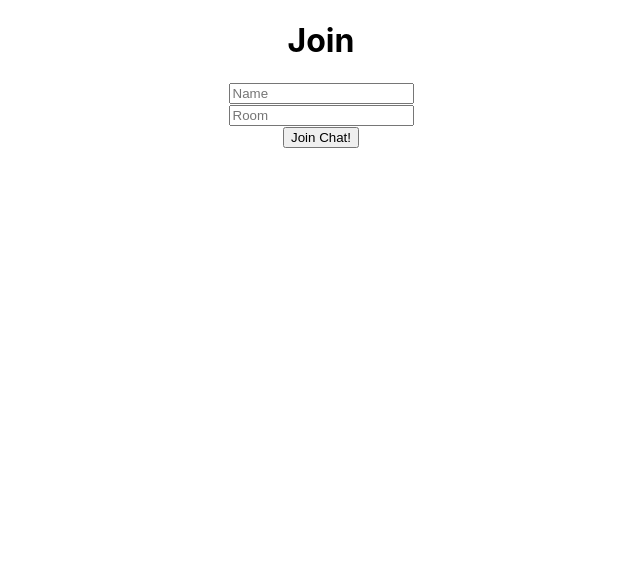
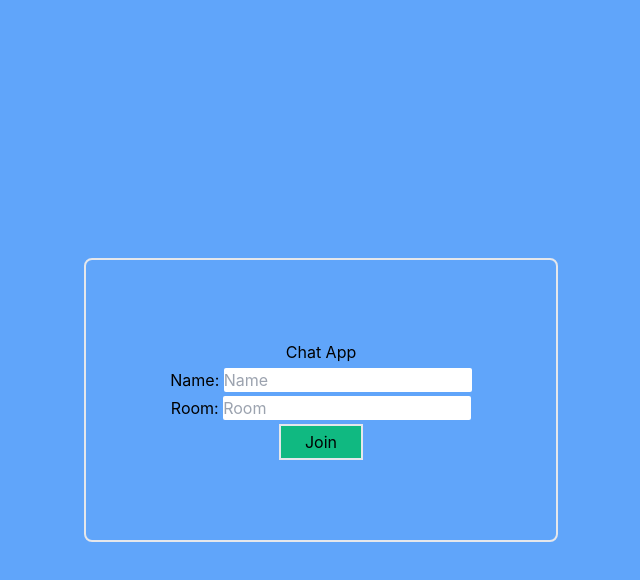
Before and after one commit to Kyokatarz/react-socket-chat-app, a React (Create React App) app in the folder client/: page / in a window 1280 px wide. Shown: the top 580 px of the page, without its empty margins (319-959 px from the left). Built offline with nearby package versions, Linux system fonts and the light colour scheme.

Commit message:
basic styling on landing page

```diff
--- a/client/src/App.css
+++ b/client/src/App.css
@@ -1,5 +1,6 @@
 .App {
   text-align: center;
+  min-height: 100vh;
 }
 
 .App-logo {
--- a/client/src/App.tsx
+++ b/client/src/App.tsx
@@ -1,24 +1,15 @@
 import React from 'react'
-import { BrowserRouter as Router, Route } from 'react-router-dom'
 
+import Routes from './Routes'
 import './App.css'
-import ChatRoom from './components/ChatRoom'
-import Join from './components/Join'
 
 export const ENDPOINT =
   process.env.NODE_ENV === 'development' ? 'localhost:5000' : 'undefined'
 
 function App() {
   return (
-    <div className='App'>
-      <Router>
-        <Route exact path='/'>
-          <Join />
-        </Route>
-        <Route exact path='/chat'>
-          <ChatRoom />
-        </Route>
-      </Router>
+    <div className='App bg-blue-400'>
+      <Routes />
     </div>
   )
 }
--- /dev/null
+++ b/client/src/Routes.tsx
@@ -0,0 +1,18 @@
+import React from 'react'
+import { Switch, Route } from 'react-router-dom'
+import ChatRoom from './pages/ChatRoom'
+
+import LandingPage from './pages/LandingPage/LandingPage'
+
+const Routes = () => {
+  return (
+    <>
+      <Switch>
+        <Route exact path='/' component={LandingPage} />
+        <Route exact path='/chat' component={ChatRoom} />
+      </Switch>
+    </>
+  )
+}
+
+export default Routes
--- /dev/null
+++ b/client/src/components/Button/index.tsx
@@ -0,0 +1,16 @@
+import React from 'react'
+
+type Props = {
+  label: string
+  onClick?: (p: unknown) => void
+}
+
+const Button = ({ label, onClick }: Props) => {
+  return (
+    <button className='border-2 px-6 py-1 bg-green-500' onClick={onClick}>
+      {label}
+    </button>
+  )
+}
+
+export default Button
--- a/client/src/components/ChatRoom/index.tsx
+++ /dev/null
@@ -1,27 +0,0 @@
-import React, { useEffect } from 'react'
-import { useLocation } from 'react-router-dom'
-import queryString from 'query-string'
-import io from 'socket.io-client'
-
-import { ENDPOINT } from '../../App'
-
-let socket: any
-
-const ChatRoom = () => {
-  const location = useLocation()
-  useEffect(() => {
-    const { room, name } = queryString.parse(location.search)
-    socket = io(ENDPOINT)
-    socket.emit('join', { room, name }, ({ error }: any) => {
-      console.log(error)
-    })
-
-    return () => {
-      socket.off()
-    }
-  }, [location])
-
-  return <div>Hello this is chat room</div>
-}
-
-export default ChatRoom
--- /dev/null
+++ b/client/src/components/InputGroup/index.tsx
@@ -0,0 +1,32 @@
+import React from 'react'
+
+type Props = {
+  label?: string
+  value?: string
+  uniqueId?: string
+  placeholder?: string
+  onChange?: (e: any) => void
+}
+
+const InputGroup = ({
+  label,
+  value,
+  onChange,
+  uniqueId,
+  placeholder,
+}: Props) => {
+  return (
+    <div className='m-1'>
+      <label htmlFor={uniqueId}>{label}: </label>
+      <input
+        id={uniqueId}
+        value={value}
+        onChange={onChange}
+        placeholder={placeholder}
+        className='rounded-sm'
+      />
+    </div>
+  )
+}
+
+export default InputGroup
--- a/client/src/components/Join/index.tsx
+++ /dev/null
@@ -1,38 +0,0 @@
-import React, { useState } from 'react'
-import { Link } from 'react-router-dom'
-
-const Join = () => {
-  const [name, setName] = useState('')
-  const [room, setRoom] = useState('')
-  return (
-    <div>
-      <div>
-        <h1 className='heading'>Join</h1>
-        <div>
-          <input
-            type='text'
-            placeholder='Name'
-            onChange={(event) => setName(event.target.value)}
-            value={name}
-          />
-        </div>
-        <div>
-          <input
-            type='text'
-            placeholder='Room'
-            onChange={(event) => setRoom(event.target.value)}
-            value={room}
-          />
-        </div>
-        <Link
-          to={`/chat?name=${name}&room=${room}`}
-          onClick={(event) => (!name || !room ? event.preventDefault() : null)}
-        >
-          <button>Join Chat!</button>
-        </Link>
-      </div>
-    </div>
-  )
-}
-
-export default Join
--- a/client/src/index.css
+++ b/client/src/index.css
@@ -1,3 +1,8 @@
+/* Init Tailwind */
+@tailwind base;
+@tailwind components;
+@tailwind utilities;
+
 body {
   margin: 0;
   font-family: -apple-system, BlinkMacSystemFont, 'Segoe UI', 'Roboto', 'Oxygen',
--- a/client/src/index.tsx
+++ b/client/src/index.tsx
@@ -1,17 +1,21 @@
-import React from 'react';
-import ReactDOM from 'react-dom';
-import './index.css';
-import App from './App';
-import reportWebVitals from './reportWebVitals';
+import React from 'react'
+import ReactDOM from 'react-dom'
+import { BrowserRouter as Router } from 'react-router-dom'
+
+import App from './App'
+import reportWebVitals from './reportWebVitals'
+import './index.css'
 
 ReactDOM.render(
   <React.StrictMode>
-    <App />
+    <Router>
+      <App />
+    </Router>
   </React.StrictMode>,
   document.getElementById('root')
-);
+)
 
 // If you want to start measuring performance in your app, pass a function
 // to log results (for example: reportWebVitals(console.log))
 // or send to an analytics endpoint. Learn more: https://bit.ly/CRA-vitals
-reportWebVitals();
+reportWebVitals()
--- /dev/null
+++ b/client/src/pages/ChatRoom/index.tsx
@@ -0,0 +1,58 @@
+import React, { useEffect, useState } from 'react'
+import { useLocation } from 'react-router-dom'
+import queryString from 'query-string'
+import io from 'socket.io-client'
+
+import { ENDPOINT } from '../../App'
+
+let socket: any
+
+const ChatRoom = () => {
+  const location = useLocation()
+
+  const [message, setMessage] = useState('')
+  const [allMessages, setAllMessages] = useState<string[]>([])
+
+  useEffect(() => {
+    const { room, name } = queryString.parse(location.search)
+
+    socket = io(ENDPOINT)
+
+    socket.emit('join', { room, name }, () => {})
+
+    return () => {
+      socket.off()
+    }
+  }, [location])
+
+  /**Listen to message event from backend */
+  useEffect(() => {
+    socket.on('message', (message: string) => {
+      setAllMessages([...allMessages, message])
+    })
+  }, [allMessages])
+
+  /**Function for sending message */
+  const sendMessage = (event: React.KeyboardEvent<HTMLInputElement>) => {
+    event.preventDefault()
+    if (message) {
+      socket.emit('sendMessage', message, () => setMessage(''))
+    }
+  }
+
+  console.log(message, allMessages)
+
+  return (
+    <div>
+      <input
+        value={message}
+        onChange={(event) => setMessage(event.target.value)}
+        onKeyPress={(event) =>
+          event.key === 'Enter' ? sendMessage(event) : null
+        }
+      />
+    </div>
+  )
+}
+
+export default ChatRoom
--- /dev/null
+++ b/client/src/pages/LandingPage/LandingPage.module.css
@@ -0,0 +1,3 @@
+.Join {
+  height: 100vh;
+}
--- /dev/null
+++ b/client/src/pages/LandingPage/LandingPage.tsx
@@ -0,0 +1,41 @@
+import React, { useState } from 'react'
+import { Link } from 'react-router-dom'
+import clsx from 'clsx'
+
+import styles from './LandingPage.module.css'
+import InputGroup from '../../components/InputGroup'
+import Button from '../../components/Button'
+
+const Join = () => {
+  const [name, setName] = useState('')
+  const [room, setRoom] = useState('')
+  return (
+    <div className={clsx(styles.Join, 'grid place-items-center')}>
+      <form className='border-2 p-20 rounded-lg'>
+        <h1>Chat App</h1>
+        <InputGroup
+          label='Name'
+          value={name}
+          onChange={(e) => setName(e.target.value)}
+          uniqueId='nameInput'
+          placeholder='Name'
+        />
+        <InputGroup
+          label='Room'
+          value={room}
+          onChange={(e) => setRoom(e.target.value)}
+          uniqueId='roomInput'
+          placeholder='Room'
+        />
+        <Link
+          to={`/chat?name=${name}&room=${room}`}
+          onClick={(event) => (!name || !room ? event.preventDefault() : null)}
+        >
+          <Button label='Join' />
+        </Link>
+      </form>
+    </div>
+  )
+}
+
+export default Join
```
